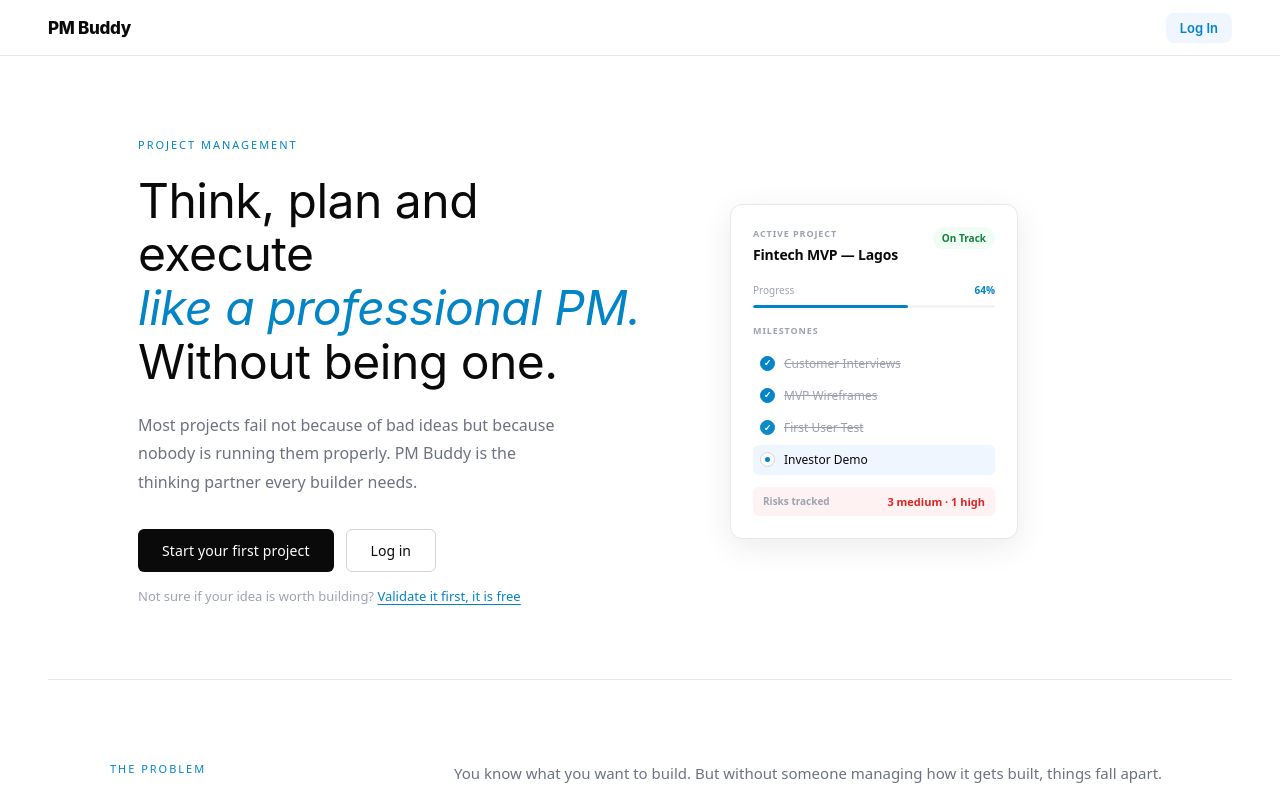
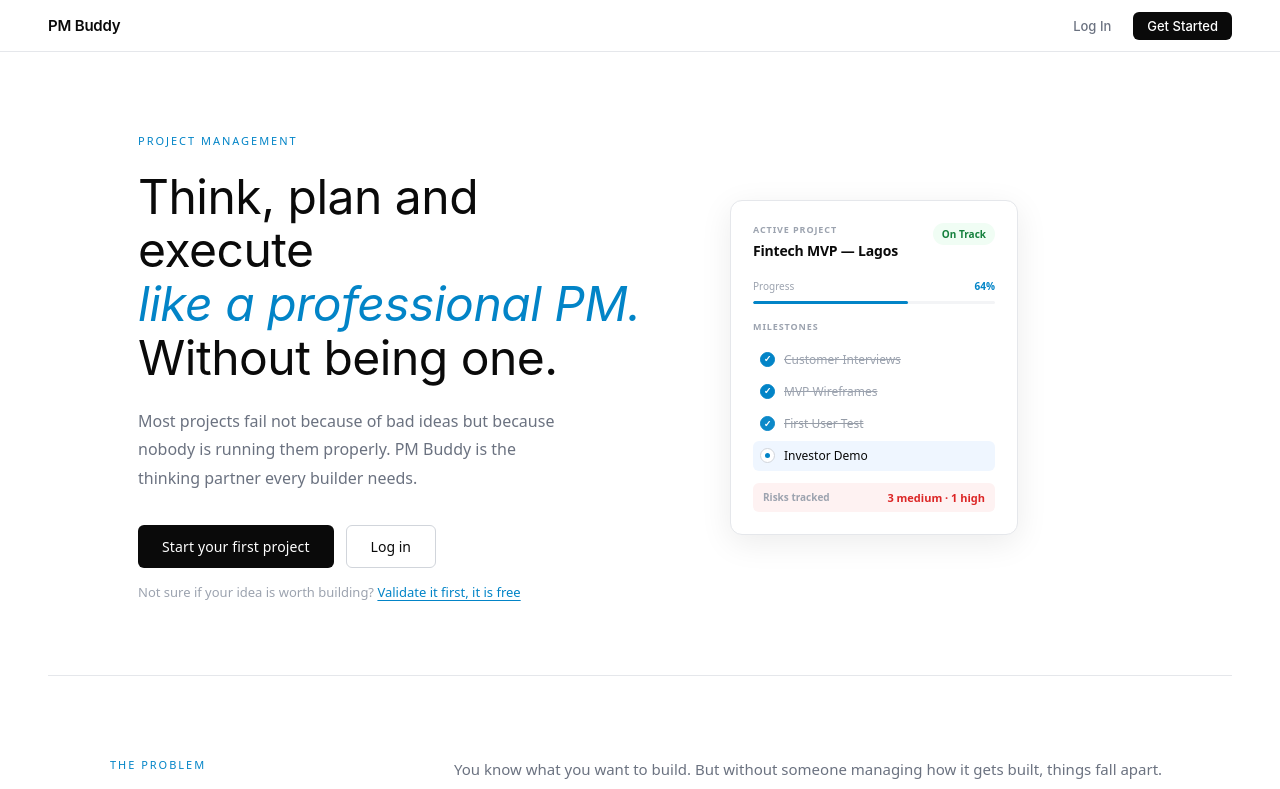
Before and after one commit to BigDebzz/PMBuddy-v3, a React (Create React App) app: page / in a window 1280 px wide. Shown: the top 789 px of the page. Built offline with nearby package versions, Linux system fonts and the light colour scheme; no server answers.

Commit message:
Update App.js

```diff
--- a/src/App.js
+++ b/src/App.js
@@ -87,10 +87,13 @@ export default function App() {
           {user ? (
             <button style={nav.dashBtn} onClick={() => setScreen(S.DASHBOARD)}>My Projects</button>
           ) : (
-            <button style={nav.loginBtn} onClick={() => setScreen(S.AUTH)}>Log In</button>
+            <>
+              <button style={nav.loginBtn} onClick={() => setScreen(S.AUTH)}>Log In</button>
+              <button style={nav.signupBtn} onClick={() => setScreen(S.AUTH)}>Get Started</button>
+            </>
           )}
-          {screen !== S.LAND && (
-            <button style={nav.newBtn} onClick={reset}>Home</button>
+          {screen !== S.LAND && user && (
+            <button style={nav.loginBtn} onClick={reset}>Home</button>
           )}
         </div>
       </nav>
@@ -121,11 +124,11 @@ export default function App() {
 }
 
 const nav = {
-  bar: { position: 'sticky', top: 0, zIndex: 100, display: 'flex', justifyContent: 'space-between', alignItems: 'center', padding: '0 48px', height: 56, background: '#FFFFFF', borderBottom: '1px solid #E5E7EB' },
-  logo: { display: 'flex', alignItems: 'center', gap: 8, background: 'none', border: 'none', cursor: 'pointer', padding: 0 },
-  logoText: { fontSize: 17, fontWeight: 800, color: '#0A0A0A', letterSpacing: '-0.3px' },
+  bar: { position: 'sticky', top: 0, zIndex: 100, display: 'flex', justifyContent: 'space-between', alignItems: 'center', padding: '0 48px', height: 52, background: '#FFFFFF', borderBottom: '1px solid #E5E7EB' },
+  logo: { display: 'flex', alignItems: 'center', background: 'none', border: 'none', cursor: 'pointer', padding: 0 },
+  logoText: { fontSize: 15, fontWeight: 600, color: '#0A0A0A', letterSpacing: '-0.2px' },
   right: { display: 'flex', gap: 8, alignItems: 'center' },
-  dashBtn: { padding: '7px 14px', background: '#EFF6FF', border: 'none', borderRadius: 8, fontSize: 13, fontWeight: 600, color: '#0284C7', cursor: 'pointer', fontFamily: 'inherit' },
-  loginBtn: { padding: '7px 14px', background: '#EFF6FF', border: 'none', borderRadius: 8, fontSize: 13, fontWeight: 600, color: '#0284C7', cursor: 'pointer', fontFamily: 'inherit' },
-  newBtn: { padding: '7px 14px', background: '#0284C7', color: '#FFFFFF', border: 'none', borderRadius: 8, fontSize: 13, fontWeight: 600, cursor: 'pointer', fontFamily: 'inherit' },
+  dashBtn: { padding: '6px 14px', background: 'none', border: '1px solid #E5E7EB', borderRadius: 6, fontSize: 13, fontWeight: 500, color: '#0A0A0A', cursor: 'pointer', fontFamily: 'inherit' },
+  loginBtn: { padding: '6px 14px', background: 'none', border: 'none', borderRadius: 6, fontSize: 13, fontWeight: 500, color: '#6B7280', cursor: 'pointer', fontFamily: 'inherit' },
+  signupBtn: { padding: '6px 14px', background: '#0A0A0A', color: '#FFFFFF', border: 'none', borderRadius: 6, fontSize: 13, fontWeight: 500, cursor: 'pointer', fontFamily: 'inherit' },
 };
```
